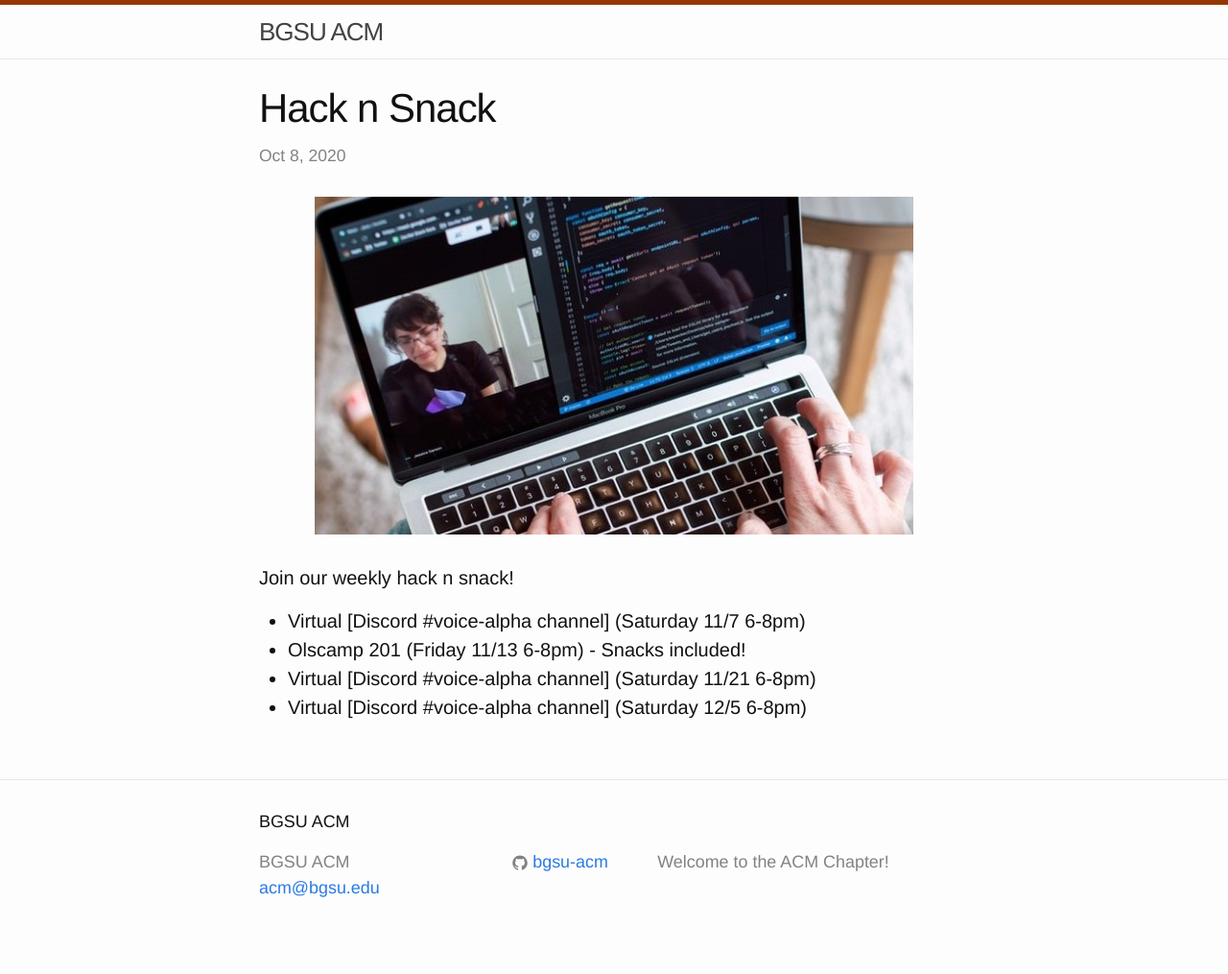
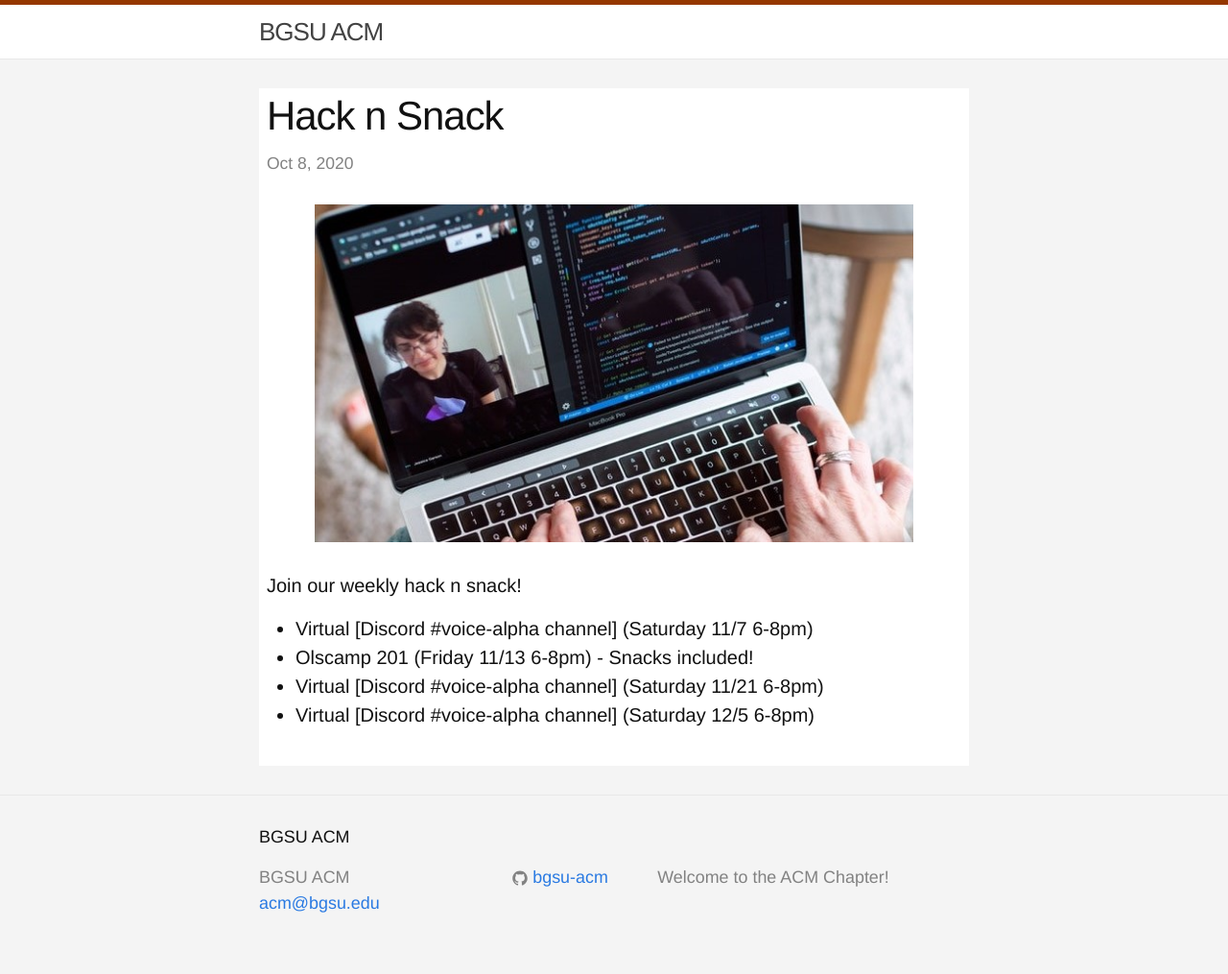
Before and after one commit to BGSU-ACM/BGSU-ACM.github.io, a Jekyll site: the page built from _posts/events/2020-10-08-hack-n-snack.md, in a window 1280 px wide. Shown: the whole page at 96% size. Built offline with Jekyll 4.4.1, drawn with Linux system fonts in a browser that asks for light colours.

```diff
--- a/_includes/head.html
+++ b/_includes/head.html
@@ -10,5 +10,5 @@
   <link rel="canonical" href="{{ page.url | replace:'index.html','' | prepend: site.baseurl | prepend: site.url }}">
   <link rel="alternate" type="application/rss+xml" title="{{ site.title }}" href="{{ "/feed.xml" | prepend: site.baseurl | prepend: site.url }}">
 
-  <link rel="icon" type="image/png" href="assets/acm-favicon.png">
+  <link rel="icon" type="image/png" href="/assets/acm-favicon.png">
 </head>
--- a/_sass/_layout.scss
+++ b/_sass/_layout.scss
@@ -5,6 +5,7 @@
   border-top: 5px solid $orange-color-dark;
   border-bottom: 1px solid $grey-color-light;
   min-height: 56px;
+  background: $content-background-color;
 
   // Positioning context for the mobile navigation icon
   position: relative;
@@ -176,7 +177,7 @@
   list-style: none;
 
   > li {
-    border-bottom: 1px solid gray;
+    border-bottom: 1px solid $grey-color-light;
   }
 }
 
@@ -194,6 +195,7 @@
   display: block;
   font-size: 1.2rem;
   text-decoration: none !important;
+  background: $content-background-color;
   :hover {
     background: $grey-color-light;
   }
@@ -208,6 +210,11 @@
 /**
  * Posts
  */
+.post {
+  padding: .5rem;
+  background: $content-background-color;
+}
+
 .post img {
   display: block;
   margin: 0 auto;
--- a/css/main.scss
+++ b/css/main.scss
@@ -14,7 +14,8 @@ $base-line-height: 1.5;
 $spacing-unit: 30px;
 
 $text-color: #111;
-$background-color: #fdfdfd;
+$background-color: #f4f4f4;
+$content-background-color: white;
 $brand-color: #2a7ae2;
 
 $grey-color: #828282;
```
Also changed, not shown: _posts/events/2021-01-01-2021-falcathon.md (added, +26 -0 lines), assets/spencer-waving.jpg (added).
